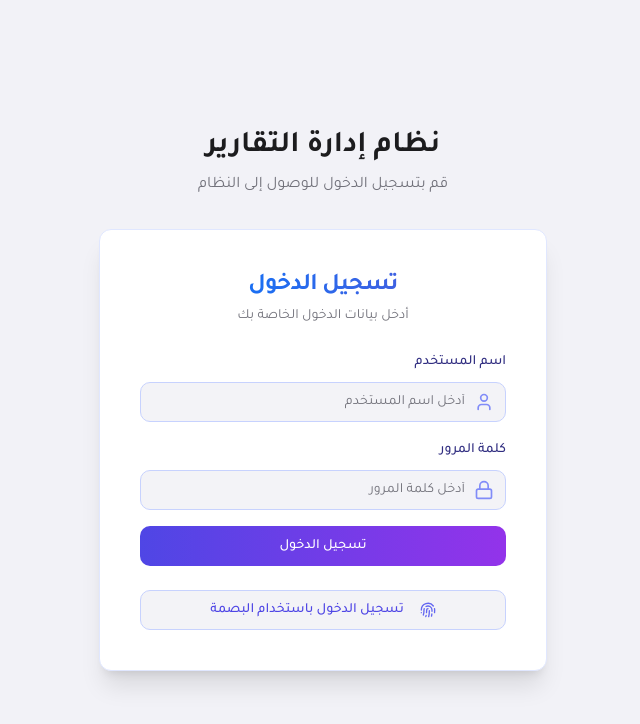
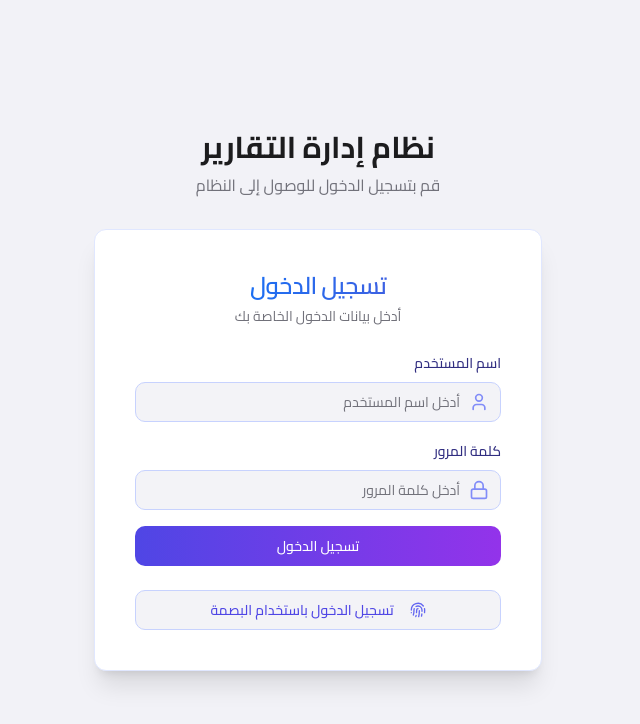
Before and after one commit to aliamer8144-commits/report, a Next.js app: page / in a window 1280 px wide. Shown: the top 724 px of the page, without its empty margins (502-1142 px from the left). Built offline with nearby package versions, Linux system fonts and the light colour scheme; no server answers.

Commit message:
change font from Tajawal to Cairo (matching moyah-jaba-crm design)

```diff
--- a/app/globals.css
+++ b/app/globals.css
@@ -87,7 +87,7 @@
 
   body {
     @apply bg-[var(--apple-bg)] text-[var(--apple-text-primary)];
-    font-feature-settings: "rlig" 1, "calt" 1;
+    font-feature-settings: "ss01", "ss02";
     min-height: 100vh;
     -webkit-font-smoothing: antialiased;
     -moz-osx-font-smoothing: grayscale;
--- a/app/layout.tsx
+++ b/app/layout.tsx
@@ -1,14 +1,14 @@
 import type React from "react"
 import "./globals.css"
 import type { Metadata } from "next"
-import { Tajawal } from "next/font/google"
+import { Cairo } from "next/font/google"
 import { ThemeProvider } from "@/components/theme-provider"
 
-const tajawal = Tajawal({
-  subsets: ["arabic"],
-  weight: ["300", "400", "500", "700", "800", "900"],
+const cairo = Cairo({
+  subsets: ["arabic", "latin"],
+  weight: ["300", "400", "500", "600", "700", "800"],
   display: "swap",
-  variable: "--font-tajawal",
+  variable: "--font-cairo",
 })
 
 export const metadata: Metadata = {
@@ -23,7 +23,7 @@ export default function RootLayout({
   children: React.ReactNode
 }) {
   return (
-    <html lang="ar" dir="rtl" className={tajawal.variable}>
+    <html lang="ar" dir="rtl" className={cairo.variable}>
       <body className="min-h-screen bg-[#f2f2f7] font-sans antialiased">
         <ThemeProvider attribute="class" defaultTheme="light" enableSystem>
           <main className="flex min-h-screen flex-col">{children}</main>
--- a/tailwind.config.ts
+++ b/tailwind.config.ts
@@ -95,7 +95,10 @@ const config = {
                 },
                 fontFamily: {
                         sans: [
-  				'var(--font-tajawal)'
+                                'var(--font-cairo)'
+                        ],
+                        mono: [
+                                'var(--font-cairo)'
                         ]
                 },
                 keyframes: {
```
Lines whose indentation alone changed are shown as unchanged.
